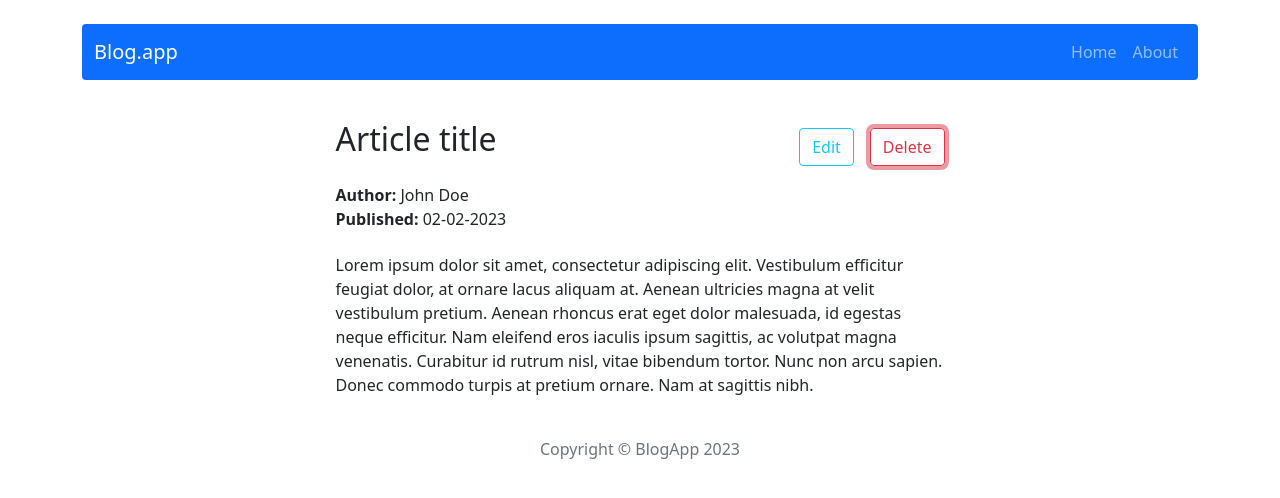
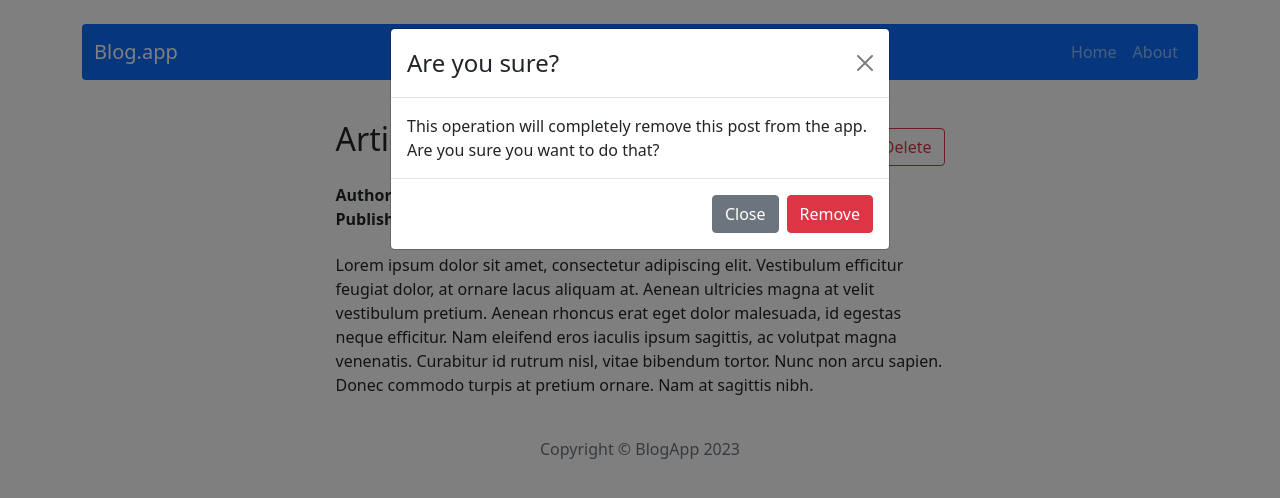
Before and after one commit to DawidParciak/blog-react, a React (Create React App) app: page /post/1 in a window 1280 px wide. Both pictures are taken after a click on the button "Delete". Shown: the top 498 px of the page. Built offline with nearby package versions, Linux system fonts and the light colour scheme.

Commit message:
Add removing posts

```diff
--- a/src/components/pages/Post/Post.js
+++ b/src/components/pages/Post/Post.js
@@ -1,17 +1,27 @@
-import { Col, Row, Card, Button, Stack } from "react-bootstrap";
-import { useSelector } from "react-redux";
+import { useState } from "react";
+import { Col, Row, Card, Button, Stack, Modal } from "react-bootstrap";
+import { useDispatch, useSelector } from "react-redux";
 import { Link, Navigate, useParams } from "react-router-dom";
-import { getPostById } from "../../../redux/postsRedux";
+import { getPostById, removePost } from "../../../redux/postsRedux";
 
 const Post = () => {
 
   const { id } = useParams();
+  const dispatch = useDispatch();
+  const postData = useSelector((state) => getPostById(state, id));
+  const [show, setShow] = useState(false);
 
-  const postData = useSelector((state) => getPostById(state, id));
+  const handleClose = () => setShow(false);
+  const handleShow = () => setShow(true);
+
+  const handleRemove = e => {
+    e.preventDefault();
+    dispatch(removePost(id));
+    handleClose();
+  };
 
   if(!postData) return <Navigate to="/" />
-
-  return (
+  else return (
     <section>
       <Row className="justify-content-center">
         <Col xs='12' lg='7'>
@@ -21,33 +31,45 @@
                 <Card.Title>
                   <h2>{postData.title}</h2>
                 </Card.Title>
-
                 <Link to={`/post/edit/${postData.id}`} className="ms-auto">
                   <Button variant="outline-info">
                     Edit
                   </Button>
                 </Link>
-
-                <Button variant="outline-danger">
+                <Button variant="outline-danger" onClick={handleShow}>
                   Delete
                 </Button>
               </Stack>
             </Card.Body>
-
             <Card.Body>
               <Card.Subtitle className="fw-bold">
                 Author: <span className="fw-normal">{postData.author}</span>
               </Card.Subtitle>
-
               <Card.Subtitle className="pt-2 fw-bold">
                 Published: <span className="fw-normal">{postData.publishedDate}</span>
               </Card.Subtitle>
-
               <Card.Text className="pt-4">
                 {postData.content}
               </Card.Text>
             </Card.Body>
           </Card>
+          <Modal show={show} onHide={handleClose}>
+            <Modal.Header closeButton>
+              <Modal.Title>Are you sure?</Modal.Title>
+            </Modal.Header>
+            <Modal.Body>
+              This operation will completely remove this post from the app.<br/>
+              Are you sure you want to do that?
+            </Modal.Body>
+            <Modal.Footer>
+              <Button variant="secondary" onClick={handleClose}>
+                Close
+              </Button>
+              <Button variant="danger" onClick={handleRemove}>
+                Remove
+              </Button>
+            </Modal.Footer>
+          </Modal>
         </Col>
       </Row>
     </section>
--- a/src/redux/postsRedux.js
+++ b/src/redux/postsRedux.js
@@ -4,11 +4,15 @@
   posts.find(post => post.id === postId)
 
 // actions
-// const createActionName = actionName => `app/posts/${actionName}`;
+const createActionName = actionName => `app/posts/${actionName}`;
+const REMOVE_POST =createActionName('REMOVE_POST');
 
 // action creators
+export const removePost = payload => ({ type: REMOVE_POST, payload });
 const postsReducer = (statePart = [], action) => {
   switch (action.type) {
+    case REMOVE_POST:
+      return statePart.filter(post => post.id !== action.payload);
     default:
       return statePart;
   };
```
